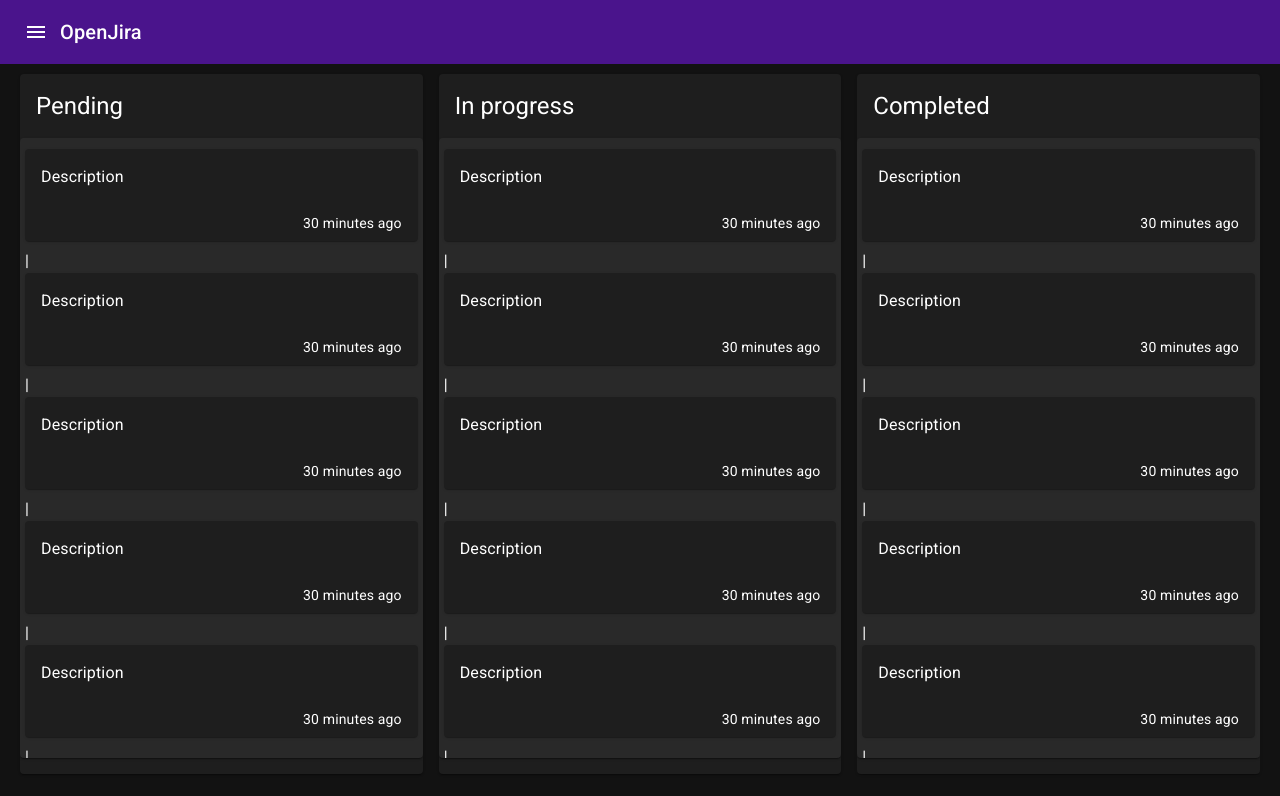
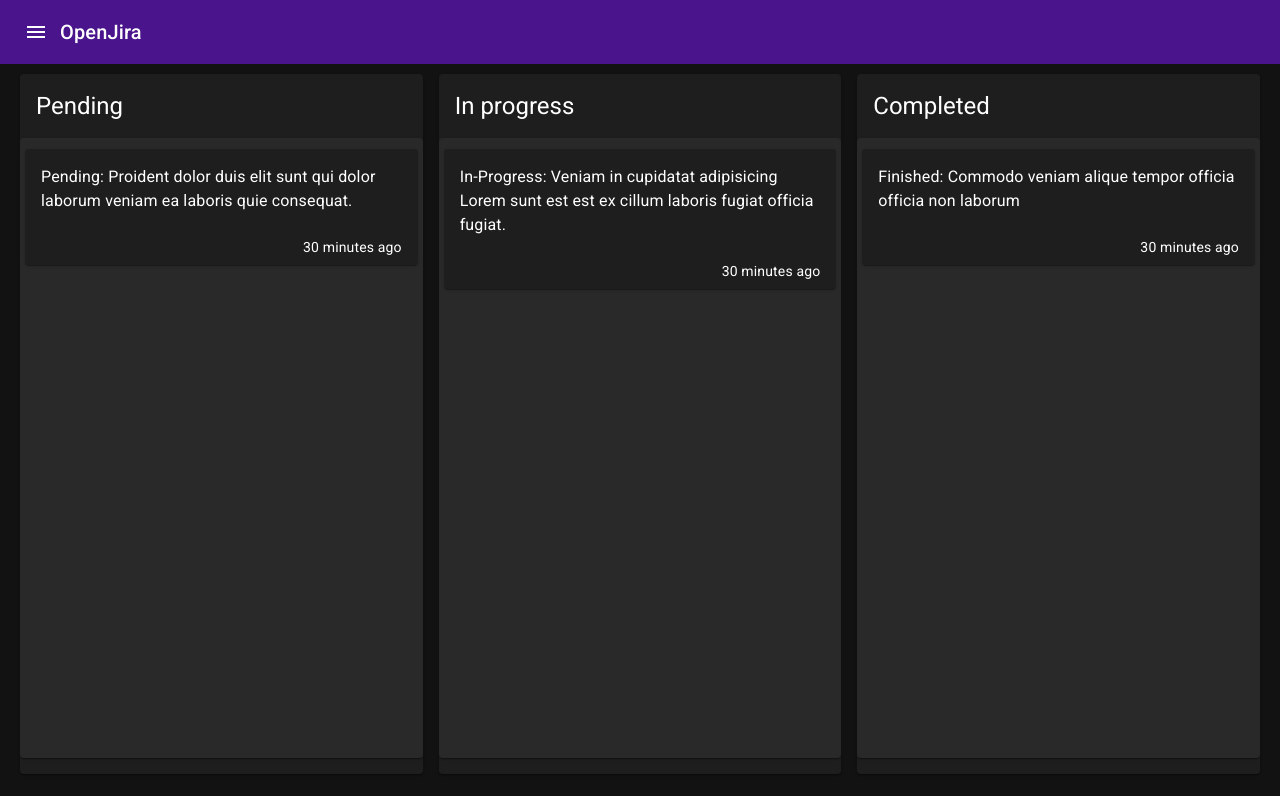
Before and after one commit to srdjo99/nextjs-jira, a Next.js app: page / in a window 1280 px wide. Shown: the top 796 px of the page. Built offline with nearby package versions, Linux system fonts and the light colour scheme.

Commit message:
use mocked entry data

```diff
--- a/components/ui/EntryCard.tsx
+++ b/components/ui/EntryCard.tsx
@@ -1,3 +1,4 @@
+import { FC } from 'react';
 import {
   Card,
   CardActionArea,
@@ -6,12 +7,20 @@
   Typography,
 } from '@mui/material';
 
-export const EntryCard = () => {
+import { Entry } from '../../interfaces';
+
+interface Props {
+  entry: Entry;
+}
+
+export const EntryCard: FC<Props> = ({ entry }) => {
   return (
     <Card sx={{ marginBottom: 1 }}>
       <CardActionArea>
         <CardContent>
-          <Typography sx={{ whiteSpace: 'pre-line' }}>Description</Typography>
+          <Typography sx={{ whiteSpace: 'pre-line' }}>
+            {entry.description}
+          </Typography>
         </CardContent>
 
         <CardActions
--- a/components/ui/EntryList.tsx
+++ b/components/ui/EntryList.tsx
@@ -1,7 +1,21 @@
+import { FC, useContext, useMemo } from 'react';
 import { List, Paper } from '@mui/material';
+import { EntryStatus } from '../../interfaces';
 import { EntryCard } from './EntryCard';
+import { EntriesContext } from '../../context/entries/EntriesContext';
 
-export const EntryList = () => {
+interface Props {
+  status: EntryStatus;
+}
+
+export const EntryList: FC<Props> = ({ status }) => {
+  const { entries } = useContext(EntriesContext);
+
+  const entriesByStatus = useMemo(
+    () => entries.filter((entry) => entry.status === status),
+    [entries]
+  );
+
   return (
     <div>
       <Paper
@@ -13,12 +27,9 @@
         }}
       >
         <List sx={{ opacity: 1 }}>
-          <EntryCard />|
-          <EntryCard />|
-          <EntryCard />|
-          <EntryCard />|
-          <EntryCard />|
-          <EntryCard />|
+          {entriesByStatus.map((entry) => (
+            <EntryCard key={entry._id} entry={entry} />
+          ))}
         </List>
       </Paper>
     </div>
--- a/context/entries/EntriesProvider.tsx
+++ b/context/entries/EntriesProvider.tsx
@@ -13,20 +13,21 @@
     {
       _id: uuidv4(),
       description:
-        'Proident dolor duis elit sunt qui dolor laborum veniam ea laboris quie consequat.',
+        'Pending: Proident dolor duis elit sunt qui dolor laborum veniam ea laboris quie consequat.',
       status: 'pending',
       createdAt: Date.now(),
     },
     {
       _id: uuidv4(),
       description:
-        'Veniam in cupidatat adipisicing Lorem sunt est est ex cillum laboris fugiat officia fugiat.',
+        'In-Progress: Veniam in cupidatat adipisicing Lorem sunt est est ex cillum laboris fugiat officia fugiat.',
       status: 'in-progress',
       createdAt: Date.now() - 1000000,
     },
     {
       _id: uuidv4(),
-      description: 'Commodo veniam alique tempor officia officia non laborum',
+      description:
+        'Finished: Commodo veniam alique tempor officia officia non laborum',
       status: 'finished',
       createdAt: Date.now() - 100000,
     },
--- a/pages/index.tsx
+++ b/pages/index.tsx
@@ -11,19 +11,19 @@
         <Grid item xs={12} sm={4}>
           <Card sx={{ height: 'calc(100vh - 100px)' }}>
             <CardHeader title='Pending' />
-            <EntryList />
+            <EntryList status='pending' />
           </Card>
         </Grid>
         <Grid item xs={12} sm={4}>
           <Card sx={{ height: 'calc(100vh - 100px)' }}>
             <CardHeader title='In progress' />
-            <EntryList />
+            <EntryList status='in-progress' />
           </Card>
         </Grid>
         <Grid item xs={12} sm={4}>
           <Card sx={{ height: 'calc(100vh - 100px)' }}>
             <CardHeader title='Completed' />
-            <EntryList />
+            <EntryList status='finished' />
           </Card>
         </Grid>
       </Grid>
```
